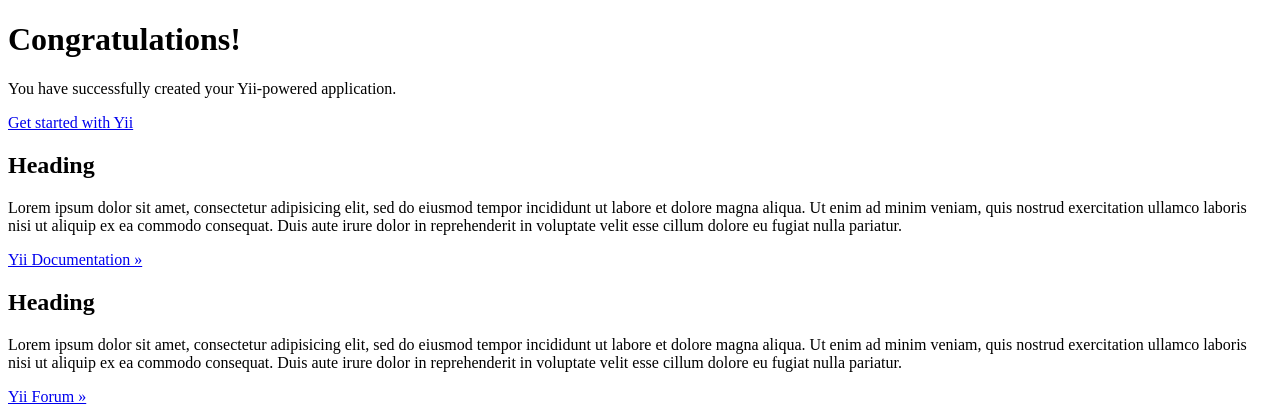
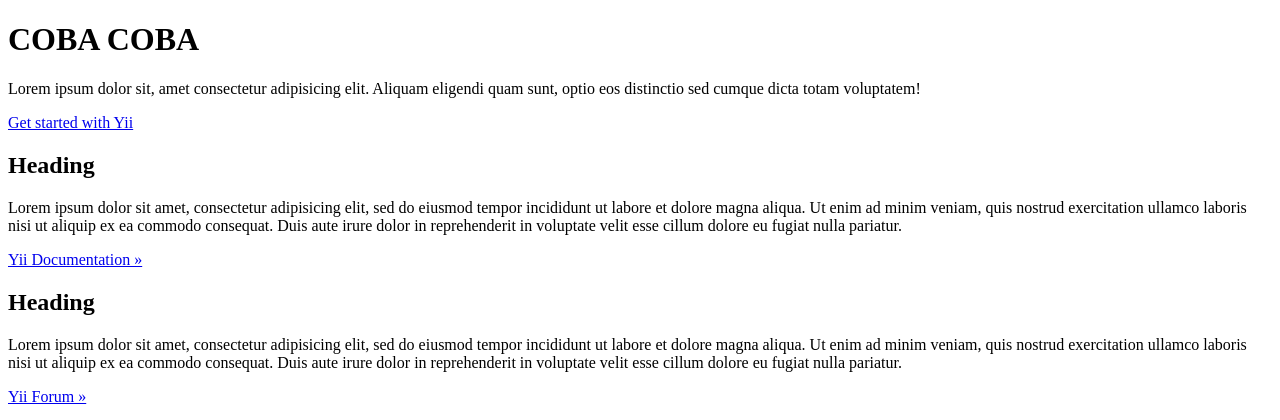
Before and after one commit to F1G118034-Muhammad-alfian-izzah/WEBINAR, a Yii app: template frontend/views/site/index.php in a window 1280 px wide. Shown: the top 420 px of the page. Run offline with PHP 8.4 and a stand-in for Yii, Linux system fonts and the light colour scheme; the template is opened without the code that fills it, so the values that code supplies are empty; some libraries are stand-ins or nearby versions.

Commit message:
perubahan

```diff
--- a/frontend/views/site/index.php
+++ b/frontend/views/site/index.php
@@ -7,9 +7,9 @@ $this->title = 'My Yii Application';
 <div class="site-index">
 
     <div class="jumbotron">
-        <h1>Congratulations!</h1>
+        <h1>COBA COBA</h1>
 
-        <p class="lead">You have successfully created your Yii-powered application.</p>
+        <p class="lead">Lorem ipsum dolor sit, amet consectetur adipisicing elit. Aliquam eligendi quam sunt, optio eos distinctio sed cumque dicta totam voluptatem!</p>
 
         <p><a class="btn btn-lg btn-success" href="http://www.yiiframework.com">Get started with Yii</a></p>
     </div>
```
